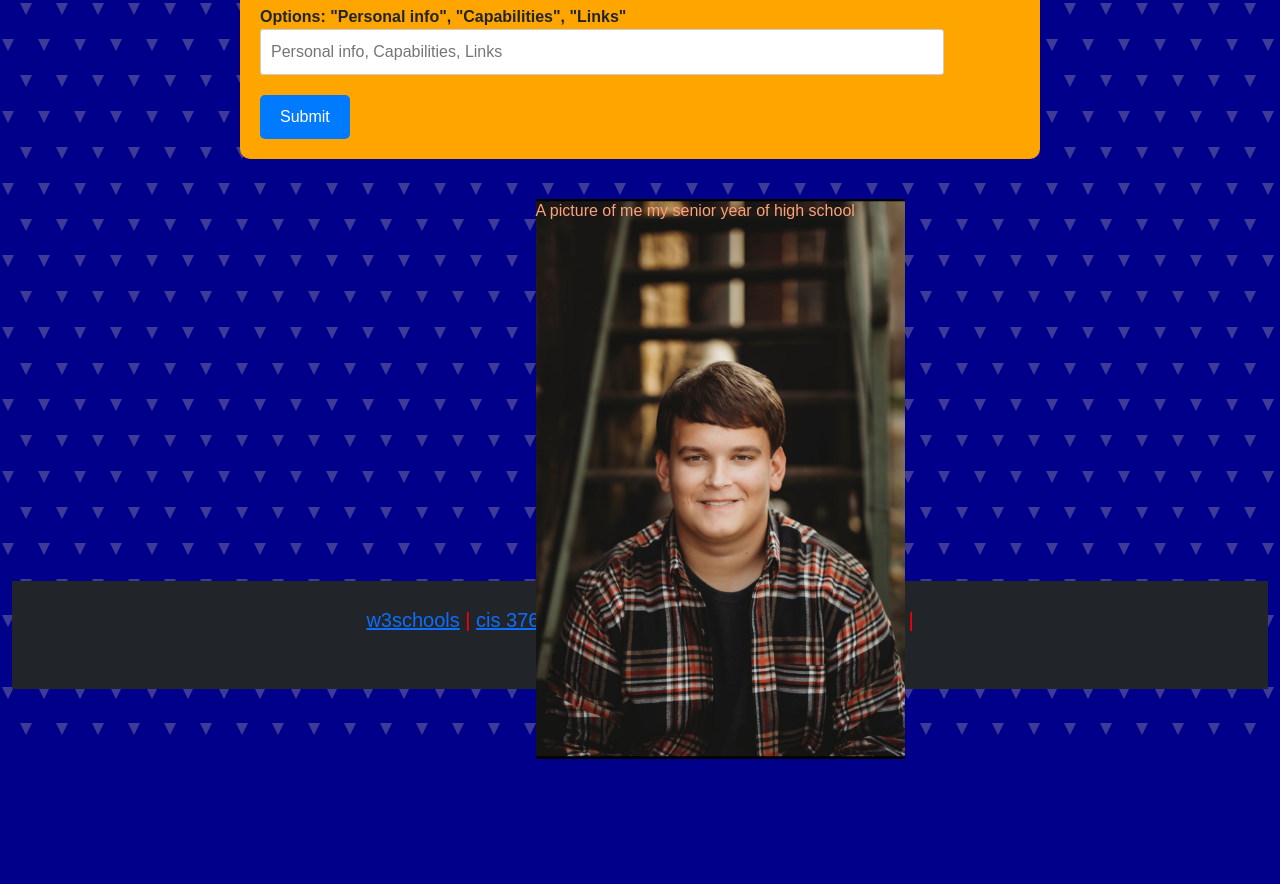
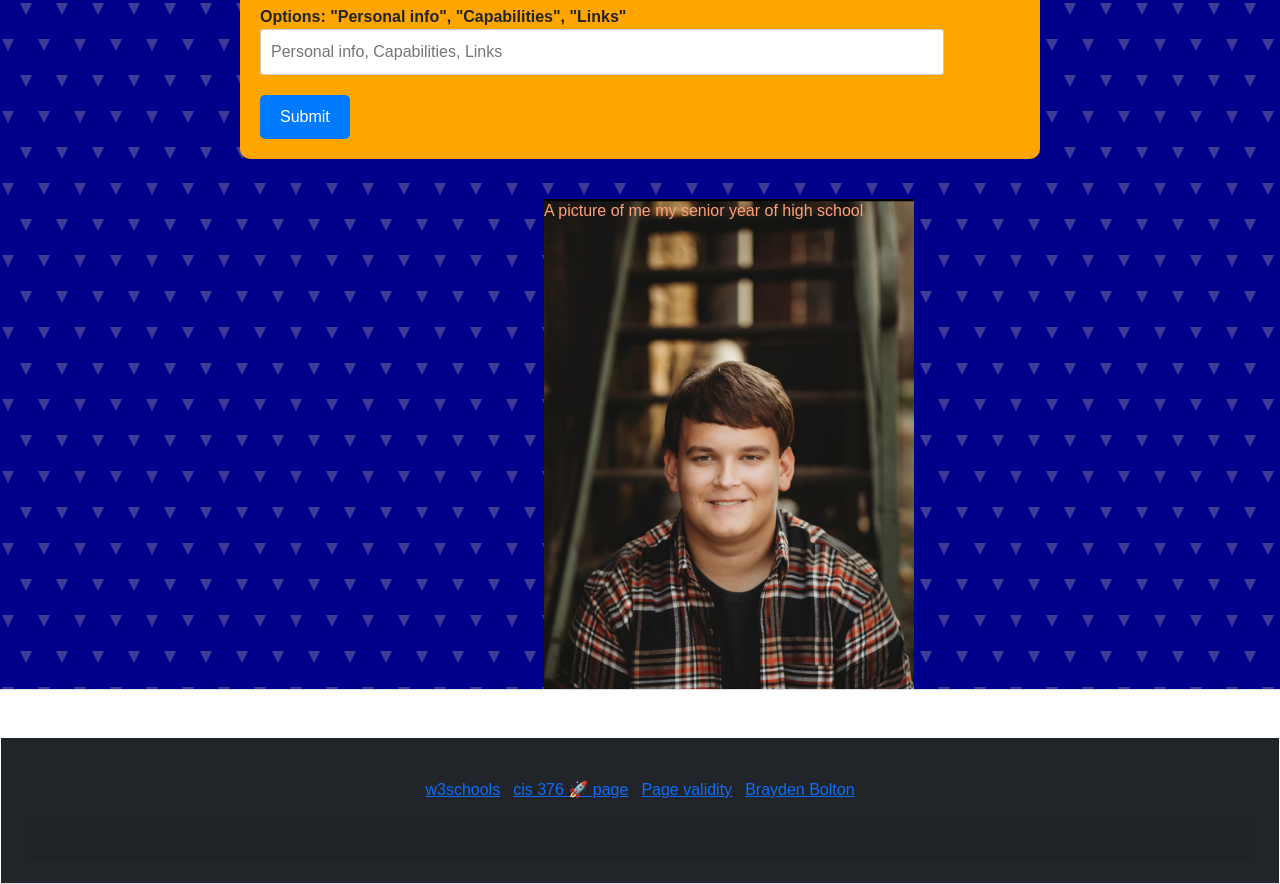
Before and after one commit to bbolton1/brayden-foxtrot-cis376, a plain HTML site: page index.html in a window 1280 px wide. Shown: the part 111-995 px from the top of the page. Before the commit the page ends 870 px from the top, so only its background shows below. Drawn offline with nearby package versions, Linux system fonts and the light colour scheme.

Commit message:
Update index.html

```diff
--- a/index.html
+++ b/index.html
@@ -9,18 +9,16 @@
 
 </head>
 <body onload = "changeBackground()">
+  <div class="row">
     <div class = "container-fluid d-flex flex-column min-vh-100">
       <div class = "container" id="mainbox">
-      <div class = "col-md-12">
         <h1>What would you like to know about me?</h1>
           <label for = "answer"><strong>Options: "Personal info", "Capabilities", "Links"</strong></label>
             <input type = "text" id="answer" placeholder="Personal info, Capabilities, Links">
             <button onclick = "displayResults()">Submit</button> <!-- Uses the JavaScript function to display your results -->
         <div id = "output"></div>
       </div>
-    </div>
 
-    <div class = "row flex-grow-1">
         <div class = "col-md-6">
           <div class = "pic">
             <img src = "styles/Brayden.jpg" alt = "Brayden" class = "img-responsive">
@@ -29,9 +27,10 @@
         </div>
     </div>
 
-    <div class = "mt-5 p-4 bg-dark text-white text-center">
+    <div class="card">
+      <div class = "mt-5 p-4 bg-dark text-center">
         <div class = "col-md-12">
-        <footer> <!-- basic links -->
+          <div class = "card-body">
             <a href = "https://www.w3schools.com/" target = "_blank">w3schools</a>
             |
             <a href = "https://gist.github.com/barrycumbie/de4aa0fcb0cad79a870305240d726cd0" target = "_blank">cis 376 🚀 page</a>
@@ -39,12 +38,14 @@
             <a href = "https://validator.w3.org/nu/?showsource=yes&doc=https%3A%2F%2Fbbolton1.github.io%2Fbbolton1%2F" target = "_blank">Page validity</a>
             |
             <a href = "https://github.com/bbolton1" target = "_blank">Brayden Bolton</a>
-          |
-          <div class="icons">
-            <i class = "bi bi-brightness-high" id = "dark"></i>
-            <i class = "bi bi-brightness-high-fill" id = "bright"></i>
           </div>
-        </footer>
+            <div class = "card-footer">
+              <i class="bi bi-brightness-high" id="dark"></i>
+              <i class="bi bi-brightness-high-fill" id="bright"></i> <!-- "brightness" icons -->
+            </div>
+          </div>
+        </div>
+      </div>
     </div>
   </div>
 </div>
```
Lines whose indentation alone changed are shown as unchanged.
